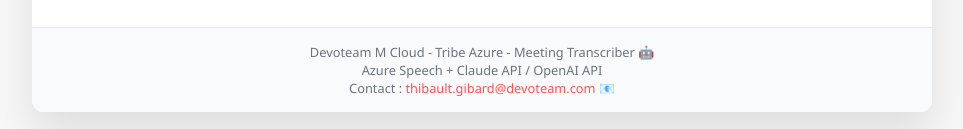
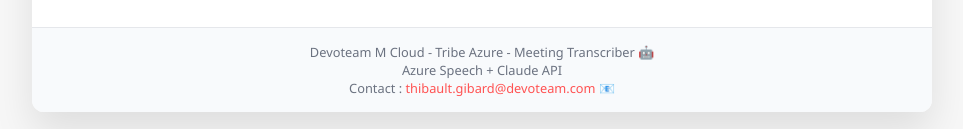
Before and after one commit to thibaultg78/devo-tribe-azure-meeting-2-notes, a website: page index.html in a window 1280 px wide. Shown: the part 903-1032 px from the top of the page, without its empty margins (158-1121 px from the left). Drawn offline with nearby package versions, Linux system fonts and the light colour scheme.

Commit message:
première version pour déployer

```diff
--- a/index.html
+++ b/index.html
@@ -124,7 +124,7 @@
         <div class="footer">
             Devoteam M Cloud - Tribe Azure - Meeting Transcriber 🤖
             <br />
-            Azure Speech + Claude API / OpenAI API
+            Azure Speech + Claude API
             <br />
             Contact : <a href="mailto:thibault.gibard@devoteam.com">thibault.gibard@devoteam.com</a> 📧
         </div>
--- a/server.js
+++ b/server.js
@@ -10,7 +10,8 @@ try {
     // Remplacer "const CONFIG" par "CONFIG" pour que l'eval fonctionne
     configContent = configContent.replace('const CONFIG', 'CONFIG');
     eval(configContent);
-    console.log('✅ Config chargée, BREVO_API_KEY:', CONFIG.BREVO_API_KEY ? 'présente' : 'MANQUANTE');
+    // Debug supprimé
+    //console.log('✅ Config chargée, BREVO_API_KEY:', CONFIG.BREVO_API_KEY ? 'présente' : 'MANQUANTE');
 } catch (e) {
     console.error('❌ Erreur chargement config.js:', e.message);
 }
```
